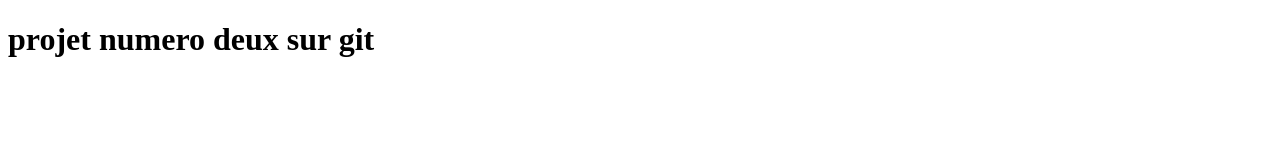
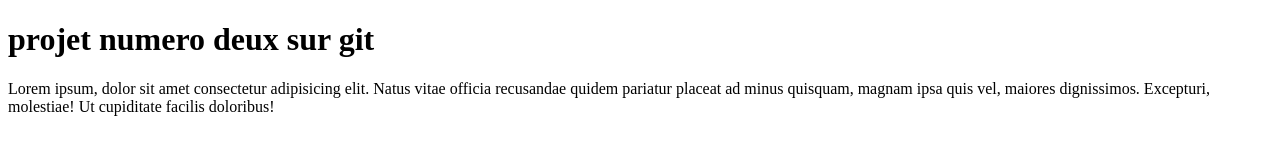
Before and after one commit to freespirit547/projet_2, a plain HTML site: page index.html in a window 1280 px wide. Drawn offline with Linux system fonts and the light colour scheme.

Commit message:
ajout paragraphe

```diff
--- a/index.html
+++ b/index.html
@@ -9,6 +9,10 @@
 <body>
     <h1>projet numero deux sur git</h1>
 
+    <p>
+        Lorem ipsum, dolor sit amet consectetur adipisicing elit. Natus vitae officia recusandae quidem pariatur placeat ad minus quisquam, magnam ipsa quis vel, maiores dignissimos. Excepturi, molestiae! Ut cupiditate facilis doloribus!
+    </p>
+
 
 
 </body>
```
